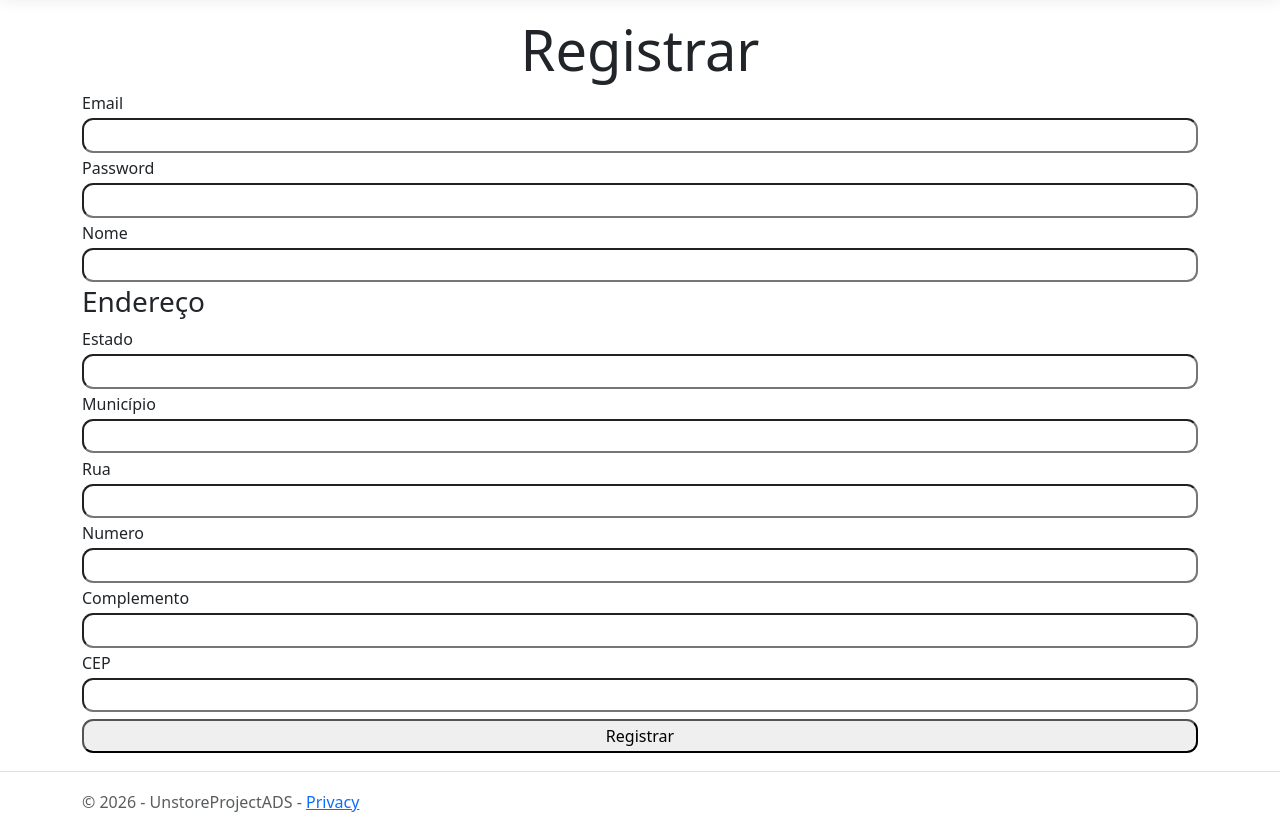
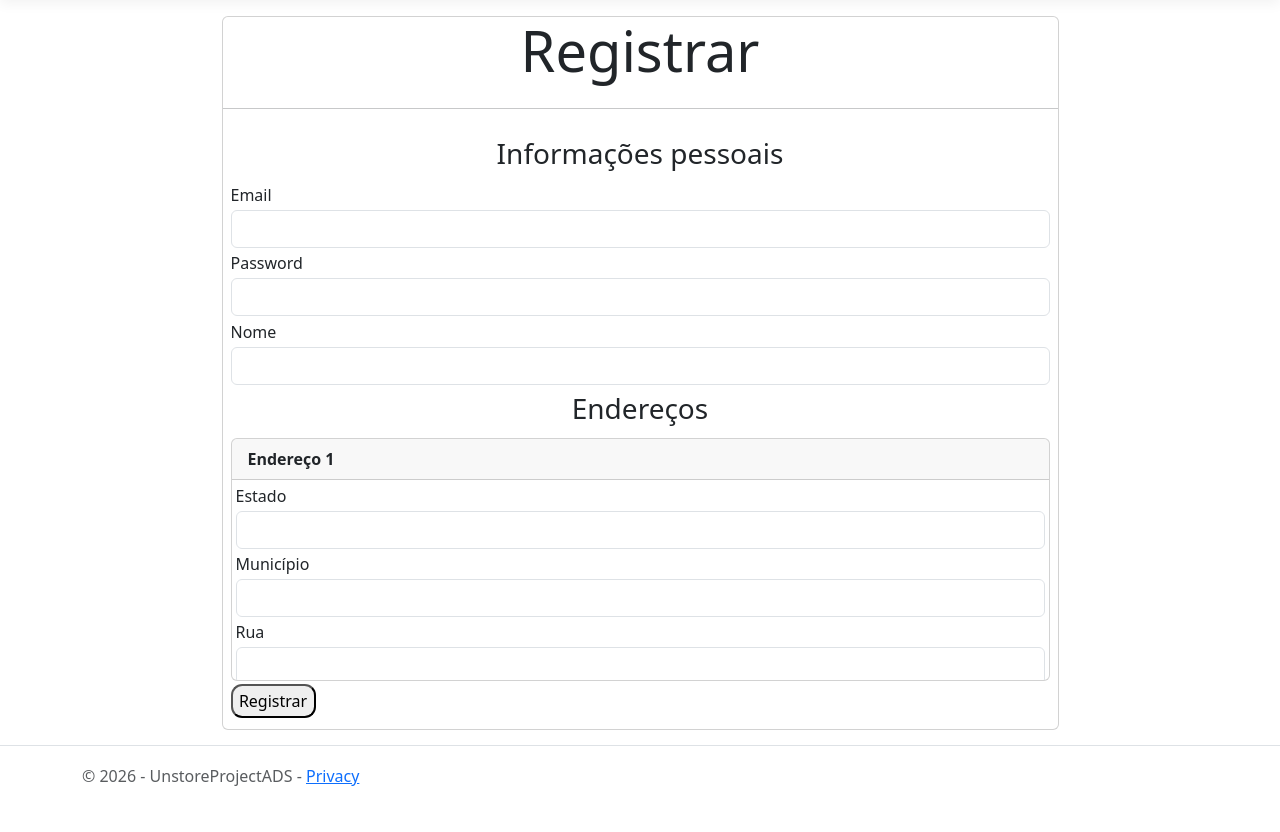
Before and after one commit to Malunny/Unstore-Infnet-Project, an ASP.NET Core app: page /registrar in a window 1280 px wide. Shown: the part 57-889 px from the top of the page. After the commit the page ends 843 px from the top, so only its background shows below. Run offline with ASP.NET Core 8, Linux system fonts and the light colour scheme; style sheets or scripts are compiled from the project's sources; some libraries are stand-ins or nearby versions.

Commit message:
Refatorado: Visual de cadastro

```diff
--- a/Pages/PaginaRegistrarUsuario.cshtml
+++ b/Pages/PaginaRegistrarUsuario.cshtml
@@ -6,31 +6,62 @@
 }
 
 <div class="text-center">
+    <div class="card w-75 m-auto">
         <h1 class="display-4">Registrar</h1>
+        <hr/>
         <form method="post" style="display: flex; flex-direction: column; text-align: left;">
-        <div class="paper-1 display-flex-columns">
+            <div class="card-body p-2">
+                <h3 class="text-center p-1">Informações pessoais</h3>
                 <label for="Email">Email</label>
-            <input type="email" id="Email" asp-for="Form.Email"/>
+                <input type="email" id="Email" class="form-control"
+                       asp-for="Form.Email"/>
                 <label for="Password">Password</label>
-            <input type="password" id="Password" asp-for="Form.Senha"/>
+                <input type="password" id="Password" class="form-control"
+                       asp-for="Form.Senha"/>
                 <label for="Nome">Nome</label>
-            <input type="text" id="Nome" asp-for="Form.Nome"/>
+                <input type="text" id="Nome" class="form-control"
+                       asp-for="Form.Nome"/>
 
-            <h3>Endereço</h3>
+                <h3 class="text-center p-1">Endereços</h3>
+                <div class="d-flex flex-column gap-2">
+                    @for (int i = 0; i < Model.Form.Enderecos.Count; i++)
+                    {
+                        <div class="d-flex flex-column w-100">
+                            <div class="card">
+                                <div class="card-header">
+                                    <b>Endereço @(i + 1)</b>
+                                </div>
+                                <div class="card-body d-flex flex-column p-1
+                                        overflow-y-scroll" style="height: 25vh;">
                                     <label for="Estado">Estado</label>
-            <input type="text" id="Estado" asp-for="Form.Estado"/>
+                                    <input type="text" id="Estado" class="form-control" asp-for="Form.Enderecos[i].Estado"/>
+
                                     <label for="Municipio">Município</label>
-            <input type="text" id="Municipio" asp-for="Form.Municipio"/>
+                                    <input type="text" id="Municipio" class="form-control"
+                                           asp-for="Form.Enderecos[i].Municipio"/>
+
                                     <label for="Rua">Rua</label>
-            <input type="text" id="Rua" asp-for="Form.Rua"/>
+                                    <input type="text" id="Rua" class="form-control"
+                                           asp-for="Form.Enderecos[i].Rua"/>
+
                                     <label for="Numero">Numero</label>
-            <input type="text" id="Numero" asp-for="Form.Numero"/>
+                                    <input type="text" id="Numero" class="form-control"
+                                           asp-for="Form.Enderecos[i].Numero"/>
+
                                     <label for="Complemento">Complemento</label>
-            <input type="text" id="Complemento" asp-for="Form.Complemento"/>
+                                    <input type="text" id="Complemento" class="form-control"
+                                           asp-for="Form.Enderecos[i].Complemento"/>
+
                                     <label for="CEP">CEP</label>
-            <input type="text" id="CEP" asp-for="Form.CEP"/>
-
+                                    <input type="text" id="CEP" class="form-control"
+                                           asp-for="Form.Enderecos[i].CEP"/>
+                                </div>
+                            </div>
+                        </div>
+                    }
+                </div>
                 <button type="submit">Registrar</button>
             </div>
         </form>
     </div>
+</div>
--- a/Pages/PaginaRegistrarUsuario.cshtml.cs
+++ b/Pages/PaginaRegistrarUsuario.cshtml.cs
@@ -11,7 +11,7 @@ namespace UnstoreProjectADS.Pages;
 public class PaginaRegistrarUsuario : PageModel
 {
     [BindProperty] public bool IsInvalid { get; set; } = false;
-    [BindProperty] public RegisterRequest Form { get; set; }
+    [BindProperty] public PedidoDeRegistro Form { get; set; } = new();
     public void OnGet()
     {
 
```
Also changed, not shown: Core/Services/ServicoConta.cs (+12 -8 lines), Pages/Requests/RegisterRequest.cs (+12 -7 lines). Lines whose indentation alone changed are shown as unchanged.
